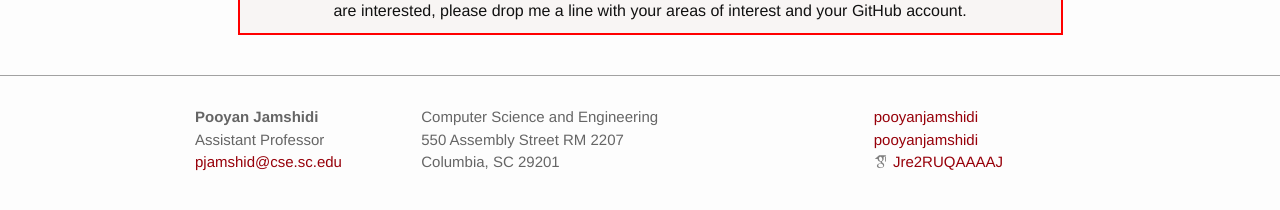
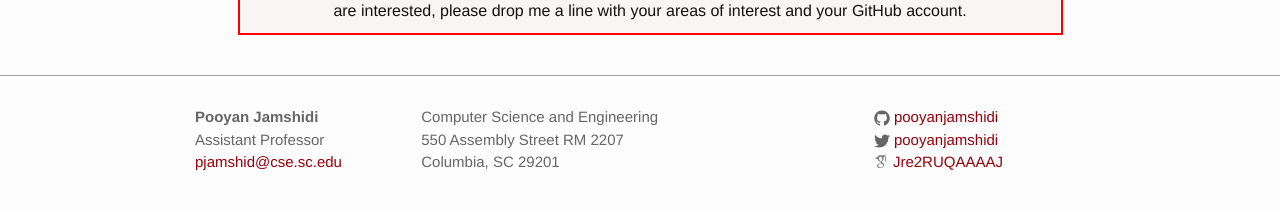
Before and after one commit to pooyanjamshidi/pooyanjamshidi.github.io, a Jekyll site: the page built from index.html, in a window 1280 px wide. Shown: the part 378-588 px from the top of the page. Built offline with Jekyll 4.4.1, drawn with Linux system fonts in a browser that asks for light colours; some web fonts are replaced.

Commit message:
tweaked icons

```diff
--- a/_includes/footer.html
+++ b/_includes/footer.html
@@ -25,7 +25,12 @@
           {% if site.github_username %}
           <li>
             <a href="https://github.com/{{ site.github_username }}">
-      <i class="fab fa-github" style="color:gray"></i> {{ site.github_username }}
+              <span class="icon  icon--github">
+                <svg viewBox="0 0 16 16">
+                  <path fill="#828282" d="M7.999,0.431c-4.285,0-7.76,3.474-7.76,7.761 c0,3.428,2.223,6.337,5.307,7.363c0.388,0.071,0.53-0.168,0.53-0.374c0-0.184-0.007-0.672-0.01-1.32 c-2.159,0.469-2.614-1.04-2.614-1.04c-0.353-0.896-0.862-1.135-0.862-1.135c-0.705-0.481,0.053-0.472,0.053-0.472 c0.779,0.055,1.189,0.8,1.189,0.8c0.692,1.186,1.816,0.843,2.258,0.645c0.071-0.502,0.271-0.843,0.493-1.037 C4.86,11.425,3.049,10.76,3.049,7.786c0-0.847,0.302-1.54,0.799-2.082C3.768,5.507,3.501,4.718,3.924,3.65 c0,0,0.652-0.209,2.134,0.796C6.677,4.273,7.34,4.187,8,4.184c0.659,0.003,1.323,0.089,1.943,0.261 c1.482-1.004,2.132-0.796,2.132-0.796c0.423,1.068,0.157,1.857,0.077,2.054c0.497,0.542,0.798,1.235,0.798,2.082 c0,2.981-1.814,3.637-3.543,3.829c0.279,0.24,0.527,0.713,0.527,1.437c0,1.037-0.01,1.874-0.01,2.129 c0,0.208,0.14,0.449,0.534,0.373c3.081-1.028,5.302-3.935,5.302-7.362C15.76,3.906,12.285,0.431,7.999,0.431z"/>
+                </svg>
+              </span>
+               <span class="username">{{ site.github_username }}</span>
             </a>
           </li>
           {% endif %}
@@ -33,7 +38,13 @@
           {% if site.twitter_username %}
           <li>
             <a href="https://twitter.com/{{ site.twitter_username }}">
-      <i class="fab fa-twitter" style="color:gray"></i> {{ site.twitter_username }}
+              <span class="icon  icon--twitter">
+                <svg viewBox="0 0 16 16">
+                  <path fill="#828282" d="M15.969,3.058c-0.586,0.26-1.217,0.436-1.878,0.515c0.675-0.405,1.194-1.045,1.438-1.809
+                  c-0.632,0.375-1.332,0.647-2.076,0.793c-0.596-0.636-1.446-1.033-2.387-1.033c-1.806,0-3.27,1.464-3.27,3.27 c0,0.256,0.029,0.506,0.085,0.745C5.163,5.404,2.753,4.102,1.14,2.124C0.859,2.607,0.698,3.168,0.698,3.767 c0,1.134,0.577,2.135,1.455,2.722C1.616,6.472,1.112,6.325,0.671,6.08c0,0.014,0,0.027,0,0.041c0,1.584,1.127,2.906,2.623,3.206 C3.02,9.402,2.731,9.442,2.433,9.442c-0.211,0-0.416-0.021-0.615-0.059c0.416,1.299,1.624,2.245,3.055,2.271 c-1.119,0.877-2.529,1.4-4.061,1.4c-0.264,0-0.524-0.015-0.78-0.046c1.447,0.928,3.166,1.469,5.013,1.469 c6.015,0,9.304-4.983,9.304-9.304c0-0.142-0.003-0.283-0.009-0.423C14.976,4.29,15.531,3.714,15.969,3.058z"/>
+                </svg>
+              </span>
+               <span class="username">{{ site.twitter_username }}</span>
             </a>
           </li>
           {% endif %}
```
Lines whose indentation alone changed are shown as unchanged.
